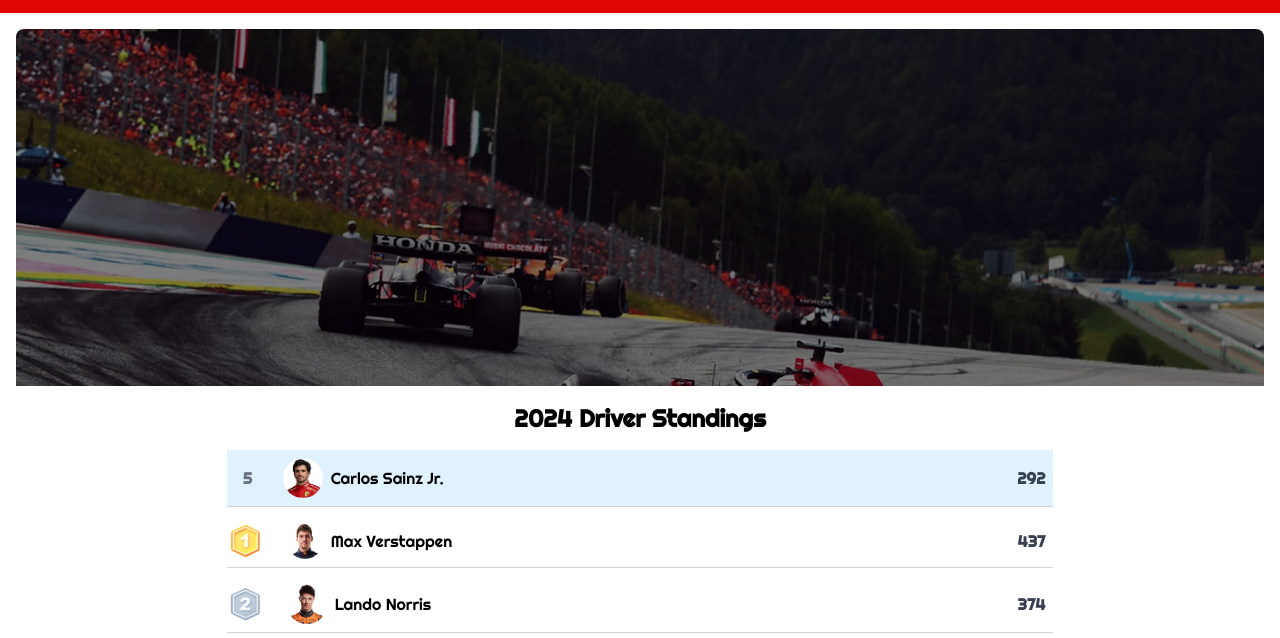
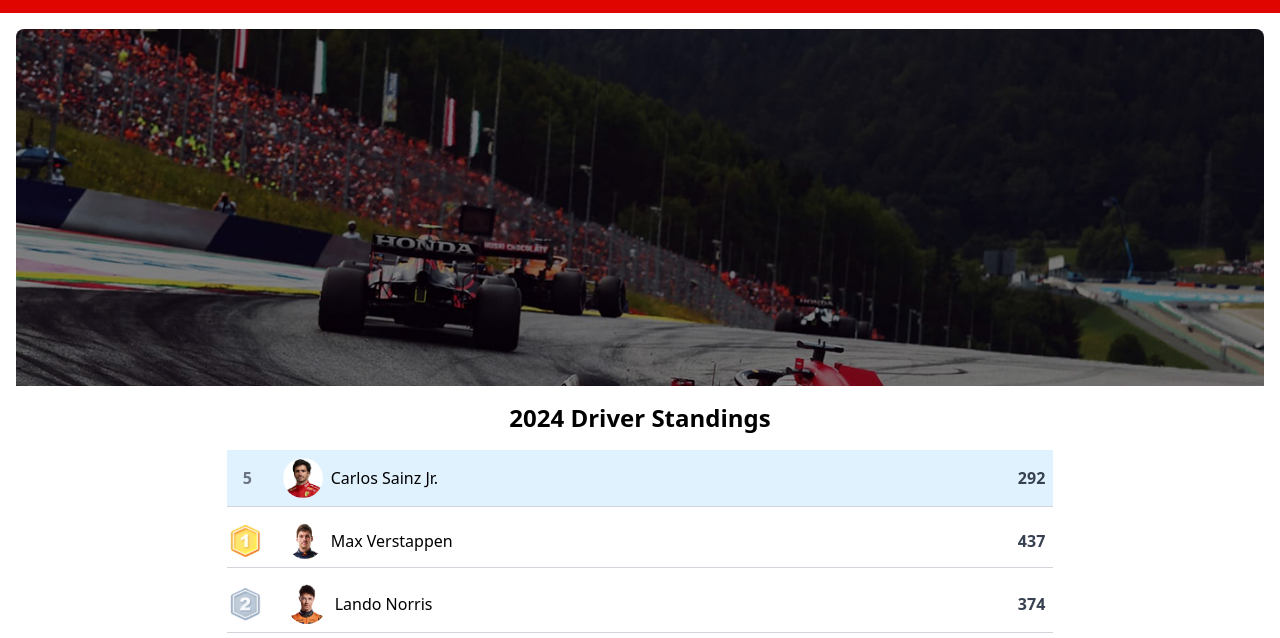
Before and after one commit to ghazy001/HeroF1, a plain HTML site: page standings.html in a window 1280 px wide. Shown: the part 135-773 px from the top of the page. Drawn offline with nearby package versions, Linux system fonts and the light colour scheme.

Commit message:
Update standings.html

```diff
--- a/standings.html
+++ b/standings.html
@@ -7,13 +7,7 @@
     <link href="public/output.css" rel="stylesheet">
     <script src="https://cdn.tailwindcss.com"></script>
     <link href="https://fonts.googleapis.com/css2?family=Righteous&display=swap" rel="stylesheet">
-    <style>
-        body {
-            font-family: 'Righteous', sans-serif;
-            color: #000; /* Texte en noir */
-            font-weight: normal; /* Forcer un poids plus léger */
-        }
-    </style>
+
 </head>
 <div id="header-placeholder"></div>
 <script>
```
